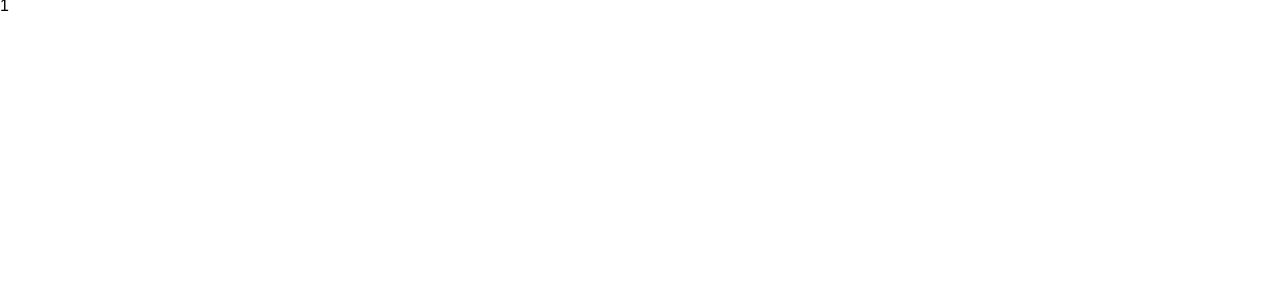
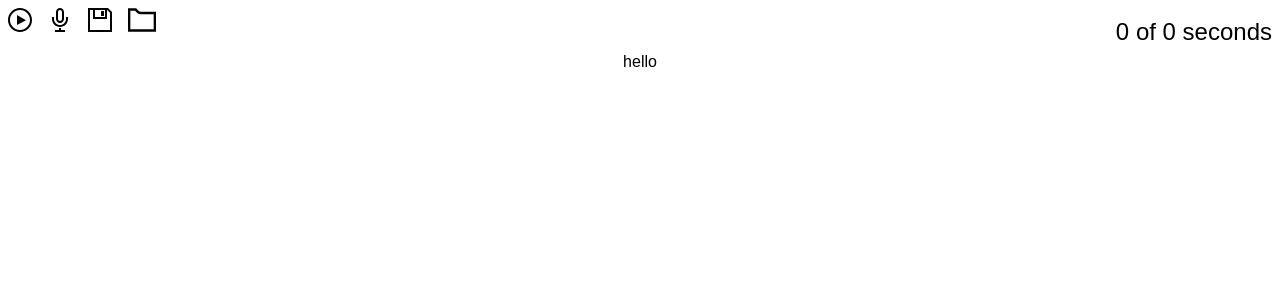
Before and after one commit to ichbtrv/voice-rework, a Svelte app: page / in a window 1280 px wide. Shown: the top 300 px of the page. Built offline with nearby package versions, Linux system fonts and the light colour scheme.

Commit message:
Modify App to display Navbar + placeholder

```diff
--- a/src/App.svelte
+++ b/src/App.svelte
@@ -1,7 +1,11 @@
 <script lang="ts">
+    import Navbar from "./lib/Navbar.svelte";
  let count = 1;
 </script>
 
-<main>
-{count}
+<main class="flex flex-col justify-center w-[100vw]">
+  <Navbar/>
+  <section class="flex flex-col flex-1 items-center w-[100vw]">
+    hello
+  </section>
 </main>
```
